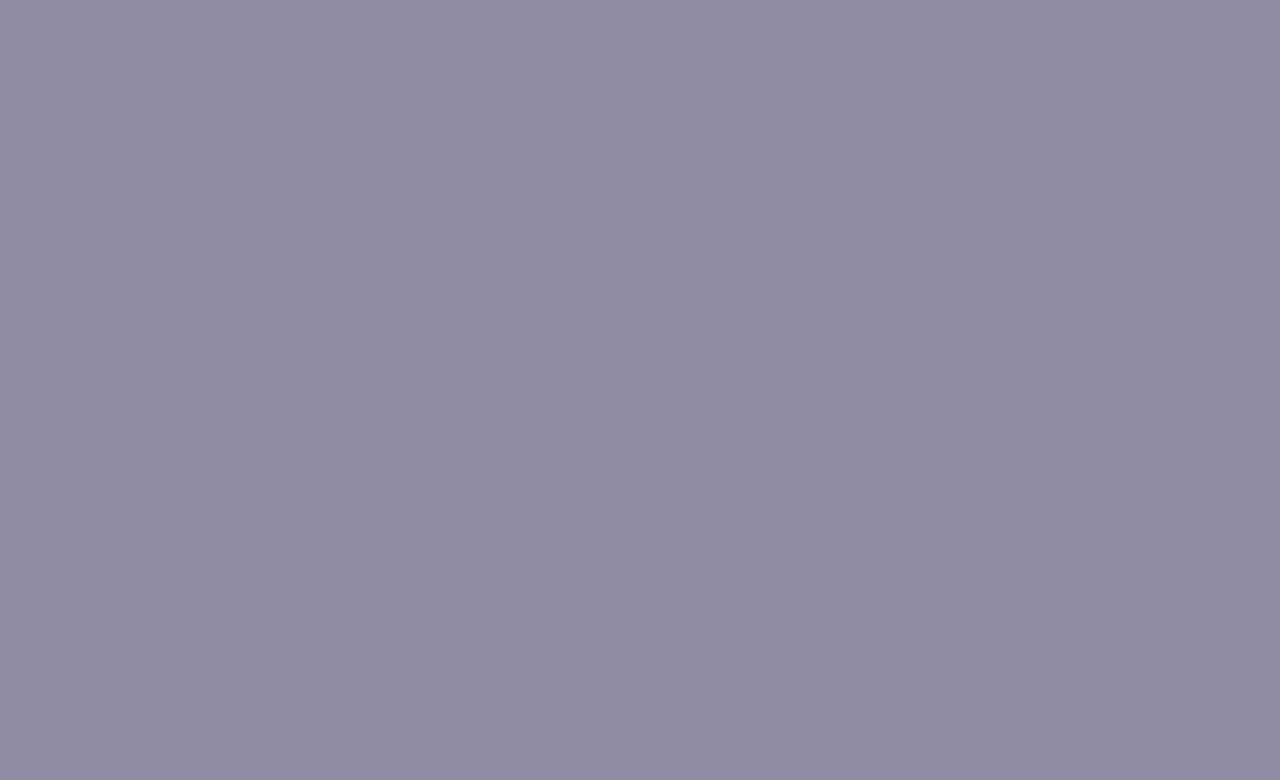
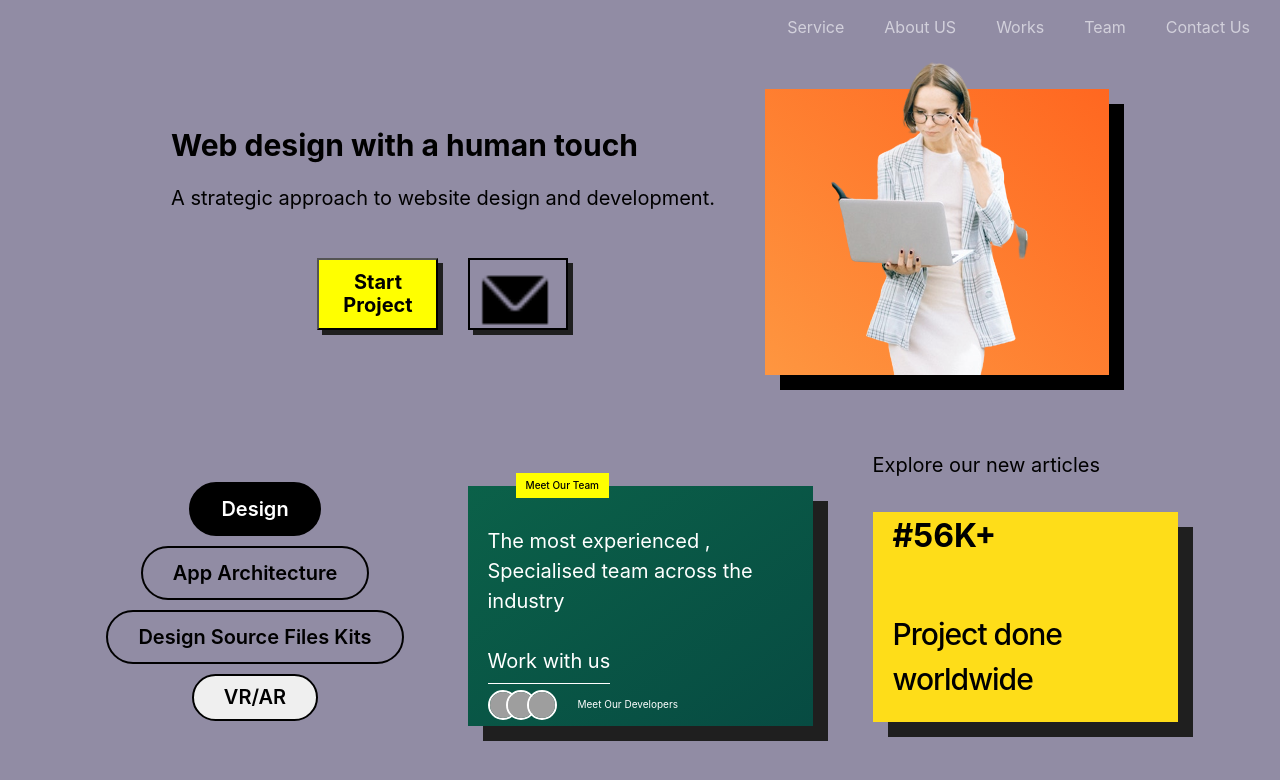
Before and after one commit to mykfrost/marketing, a website built with Parcel: page index.html in a window 1280 px wide. Built offline with nearby package versions, Linux system fonts and the light colour scheme; grey boxes are pictures that could not be loaded; files whose address does not match are found by name.

Commit message:
compiling the rest

```diff
--- a/css/styles.css
+++ b/css/styles.css
@@ -340,9 +340,18 @@ a {
 
 .card-top-section {
   display: flex;
-  width: 400px;
-  height: 400px;
-  margin: 2rem;
+  padding: 0.5rem;
+  flex-direction: row;
+  margin: 1rem 2rem;
+}
+
+@media screen and (min-width: 768) {
+  .card-top-section {
+    display: flex;
+    padding: 0.5rem;
+    flex-direction: column;
+    margin: 1rem 2rem;
+  }
 }
 
 .card__header,
@@ -532,14 +541,14 @@ a {
   justify-content: left;
   align-items: center;
   display: flex;
-  margin: 0 4rem;
+
   flex-direction: column;
 }
 .footer-container {
-  justify-content: left;
+  justify-content: center;
   align-items: center;
   display: flex;
-  margin: 0 4rem;
+
   flex-direction: column;
 }
 @media screen and (min-width: 768px) {
@@ -547,20 +556,15 @@ a {
     justify-content: center;
     align-items: center;
     display: flex;
-    flex-direction: column;
-    margin: 0 4rem;
+    flex-direction: row;
   }
 
   .footer-container {
-    justify-content: left;
+    justify-content: center;
     align-items: center;
     display: flex;
-    margin: 0 4rem;
+
     flex-direction: row;
-  }
-
-  .card {
-    width: 559px;
   }
 }
 
@@ -570,14 +574,13 @@ a {
     align-items: center;
     display: flex;
     flex-direction: row;
-    margin: 0 4rem;
   }
 
   .footer-container {
-    justify-content: left;
+    justify-content: center;
     align-items: center;
     display: flex;
-    margin: 0 4rem;
+
     flex-direction: row;
   }
 }
--- a/index.html
+++ b/index.html
@@ -11,6 +11,104 @@
     <link rel="stylesheet" href="css/styles.css" />
   </head>
   <body>
+    <nav class="nav collapsible">
+      <a class="nav__brand" href="/"><img src="images/logo2.svg" alt="" /></a>
+      <svg class="icon--small icon--white nav__toggler">
+        <use xlink:href="images/sprite.svg#menu"></use>
+      </svg>
+      <ul class="list nav__list collapsible__content">
+        <li class="nav__item"><a href="#">Service</a></li>
+        <li class="nav__item"><a href="#">About US</a></li>
+        <li class="nav__item"><a href="#">Works</a></li>
+        <li class="nav__item"><a href="#">Team</a></li>
+        <li class="nav__item"><a href="#">Contact Us</a></li>
+      </ul>
+    </nav>
+    <div class="container grid grid--1x2">
+      <!-- Beginning of section One -->
+      <div class="card-top-section">
+        <section >
+           <div class="block__header">
+              <h1 class="block__heading">Web design with a human touch</h1>
+            </div>
+            <div class="block__body">
+              <p>A strategic approach to website design and development.</p>
+            </div>
+            <div class="buttons-block">
+              <button class="button btn-shadow">
+                <span class="btn-text">Start Project</span>
+              </button>
+              <div class="email-container">
+                <img
+                  class="icon email-padding"
+                  src="./icons/email.png"
+                  alt=""
+                />
+              </div>
+            </div>
+
+        </section>
+      </div>
+      <!-- End of section One -->
+
+      <!-- Beginning of Section two -->
+
+      <div class="card-top-section">
+        <section >
+          <div class="block-colored">
+            <div class="middle-image">
+              <img src="./images/laptopgirl-cropped.png" alt="" />
+            </div>
+          </div>
+        </section>
+      </div>
+
+      <!-- Start Modifying here -->
+    </div>
+    <div class="footer-container grid grid--1x3">
+        <div class="card">
+         <section>
+          <div class="footer-buttons-container">
+            <buttton class="footer-buttons footer-buttons-black">Design</buttton>
+            <buttton class="footer-buttons">App Architecture</buttton>
+            <buttton class="footer-buttons">Design Source Files Kits</buttton>
+            <button class="footer-buttons">VR/AR</button>
+          </div>
+        </section>
+        </div>
+        <div class="card">
+        <section >
+          <div class="footer__colored-section">
+            <div class="team">
+              <span>Meet Our Team</span>
+            </div>
+            <div class="round-circle">
+              <h3 class="footer__body">
+                The most experienced , Specialised team across the industry
+              </h3>
+              <div class="work"><span>Work with us</span></div>
+              <div>
+                <section class="dev-container images">
+                  <img class="image1" src="./images/smile1.jpg" alt="manager 1" />
+                  <img class="image2" src="./images/smile2.jpg" alt="manager 3" />
+                  <img class="image3" src="./images/smile3.jpg" alt="manager 2" />
+                </section>
+            </div>
+          </div>
+        </section>
+        </div>
+        <div class="card">
+        <section >
+          <div class="footer-last-container">
+            <div>Explore our new articles</div>
+            <div class="footer-last">
+              <h3 class="footer-last-text1">#56K+</h3>
+              <p class="footer-last-text">Project done worldwide</p>
+            </div>
+          </div>
+        </section>
+        </div>
+    </div>
     <script src="js/main.js" async defer></script>
   </body>
 </html>
```
Also changed, not shown: package.json (added, +23 -0 lines), 2 other files.
